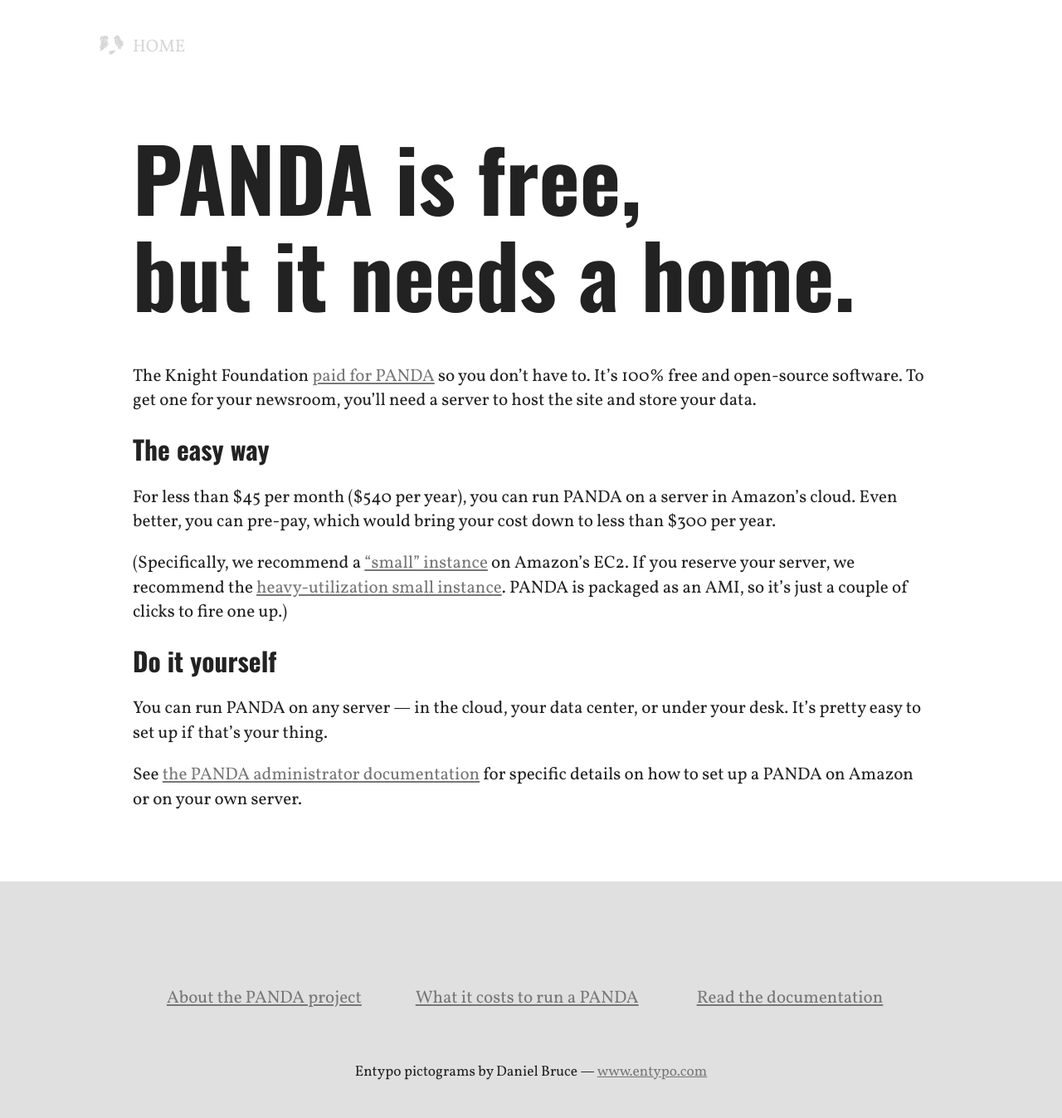
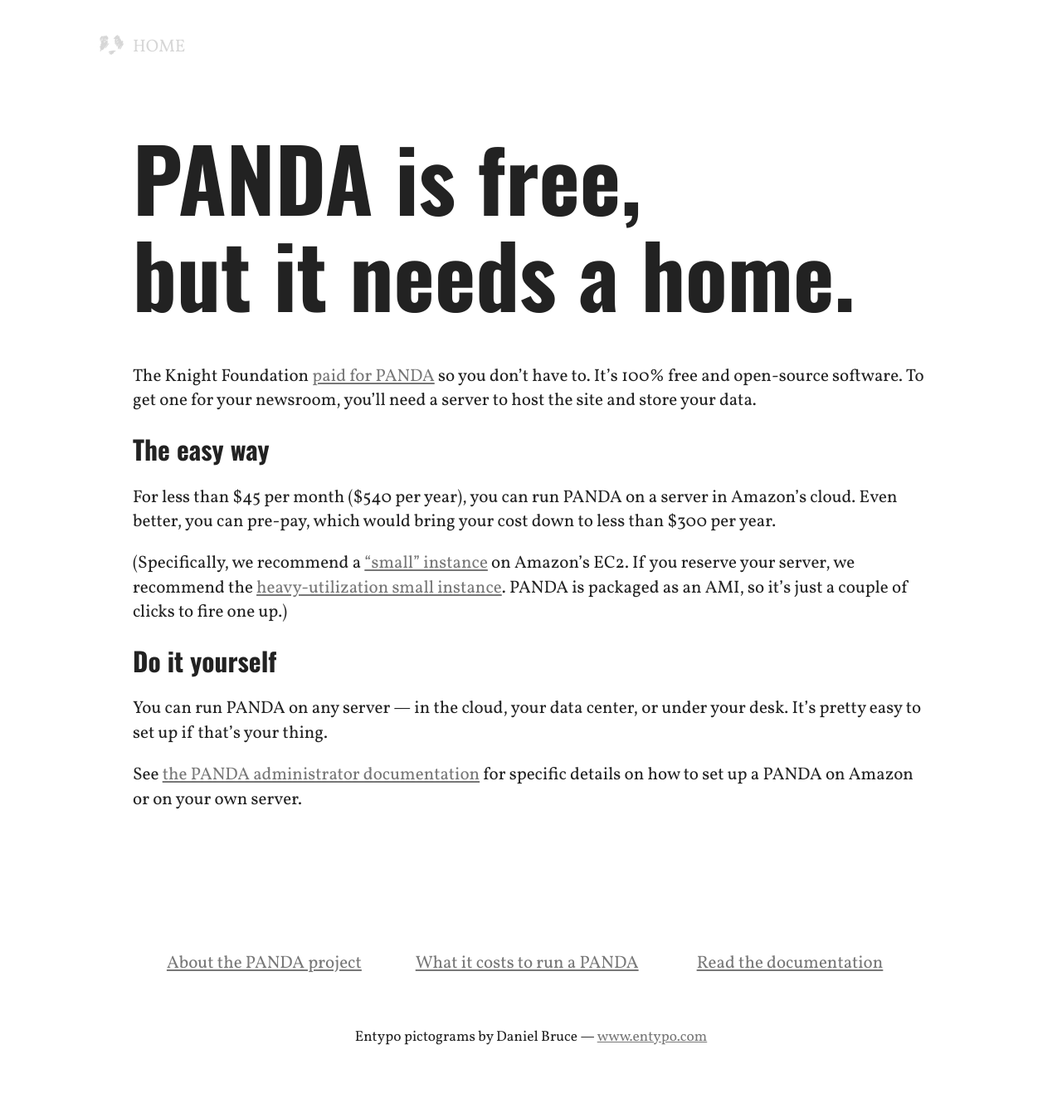
Before and after one commit to pandaproject/pandaproject.github.com, a Jekyll site: the page built from costs/index.html, in a window 1280 px wide. Shown: the whole page at 83% size. Built offline with Jekyll 4.4.1, drawn with Linux system fonts in a browser that asks for light colours; some web fonts are replaced; Markdown is read by kramdown in place of the engine named in the settings; after the commit the page ends 1305 px from its top, so only the background shows below that.

Commit message:
fix footer color and padding

```diff
--- a/stylesheets/main.css
+++ b/stylesheets/main.css
@@ -100,8 +100,7 @@
 
 #hero,
 #screencast,
-#how,
-footer {
+#how {
     background-color: #e0e0e0;
 }
 
@@ -120,12 +119,12 @@
 
 footer {
     padding: 3em 0 1em;
-    clear:left;
+    clear: both;
 }
 
 footer ul {
     list-style: none;
-    margin: 3em 0;
+    margin: 0 0 3em;
     padding: 0;
 }
 
@@ -333,12 +332,6 @@
         margin: .5em 1em;
         text-align: left;
     }
-    footer,
-    footer .container {
-        background-color: #fff;
-        margin-top: 0;
-        padding-top: 0;
-    }
     #docs-home li {
         font-size: 1.2em;
     }
```
